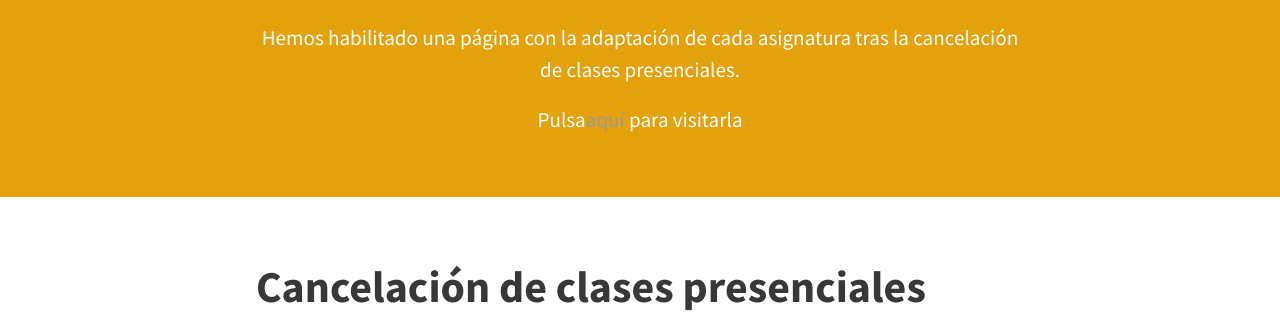
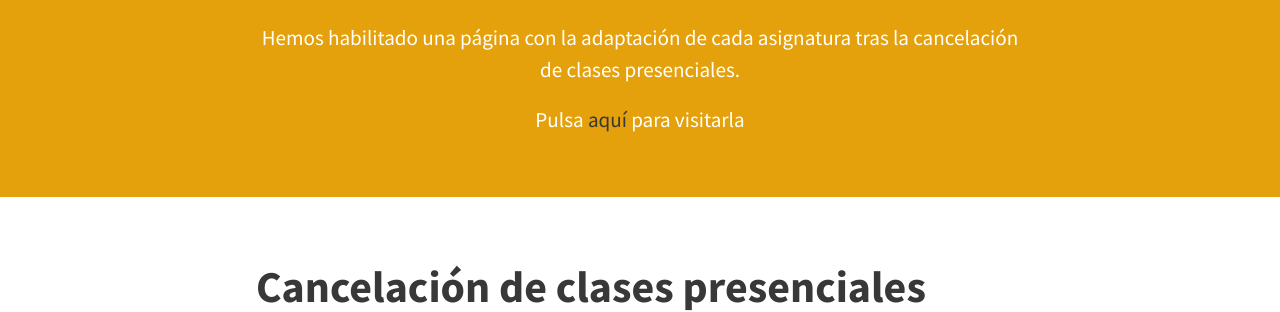
Before and after one commit to dlga/dlga.github.io, a Jekyll site: the page built from index.html, in a window 1280 px wide. Shown: the part 152-464 px from the top of the page. Built offline with Jekyll 4.4.1, drawn with Linux system fonts in a browser that asks for light colours; nearby versions of some CDN libraries; the list of posts is cut into pages by our own code.

Commit message:
Update _config.yml

```diff
--- a/_config.yml
+++ b/_config.yml
@@ -16,7 +16,7 @@ theme_settings:
      <a href="/dlgaadaptaciones/" target="blank">
      <p>Hemos habilitado una página con la adaptación de cada asignatura tras la cancelación de clases presenciales.</p>
 
-     <div style="display:inline!important;">Pulsa<div style="display:inline!important;color:#999!important;">aquí</div> para visitarla</div></a>
+     <div style="display:inline!important;">Pulsa <div style="display:inline!important;color:#383838!important;">aquí</div> para visitarla</div></a>
   header_text_feature_image:
   footer_text: >
 
```
